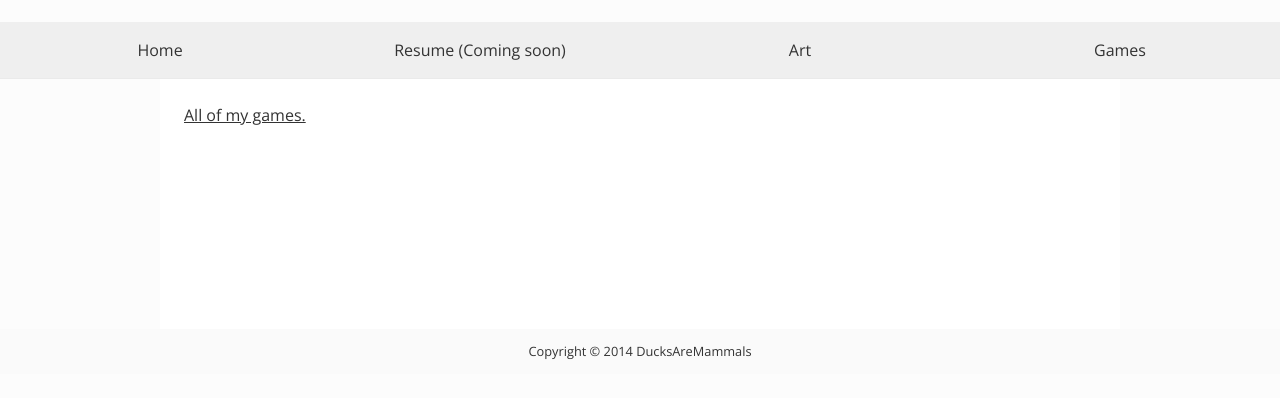
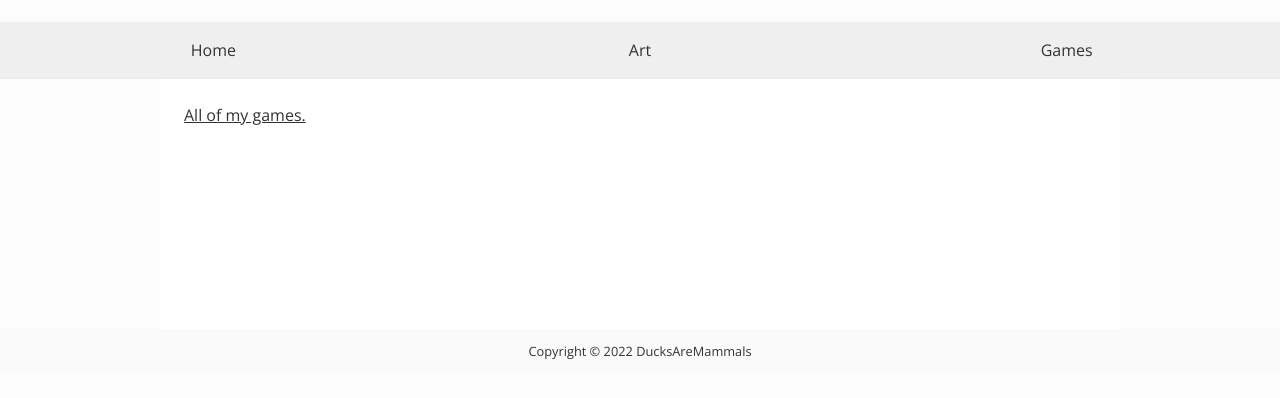
Before and after one commit to DucksAreMammals/DucksAreMammals.github.io, a plain HTML site: page games.html in a window 1280 px wide. Shown: the part 78-476 px from the top of the page. Drawn offline with nearby package versions, Linux system fonts and the light colour scheme; some packages are replaced by stand-ins of ours.

Commit message:
Removed resume page and updated copyright info

```diff
--- a/games.html
+++ b/games.html
@@ -11,7 +11,6 @@
 
 			<nav>
 				<a href="index.html">Home</a>
-				<a href="resume.html">Resume (Coming soon)</a>
 				<a href="art.html">Art</a>
 				<a href="games.html">Games</a>
 			</nav>
@@ -22,7 +21,7 @@
 		</article>
 
 		<footer>
-			<p>Copyright &copy; 2014 DucksAreMammals</p>
+			<p>Copyright &copy; 2022 DucksAreMammals</p>
 		</footer>
 	</body>
 </html>
```
Also changed, not shown: index.html (+1 -1 lines).
